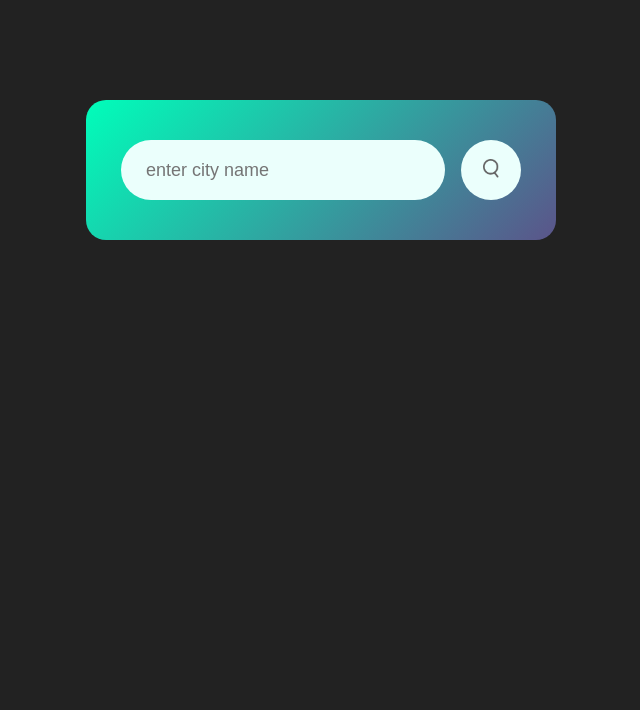
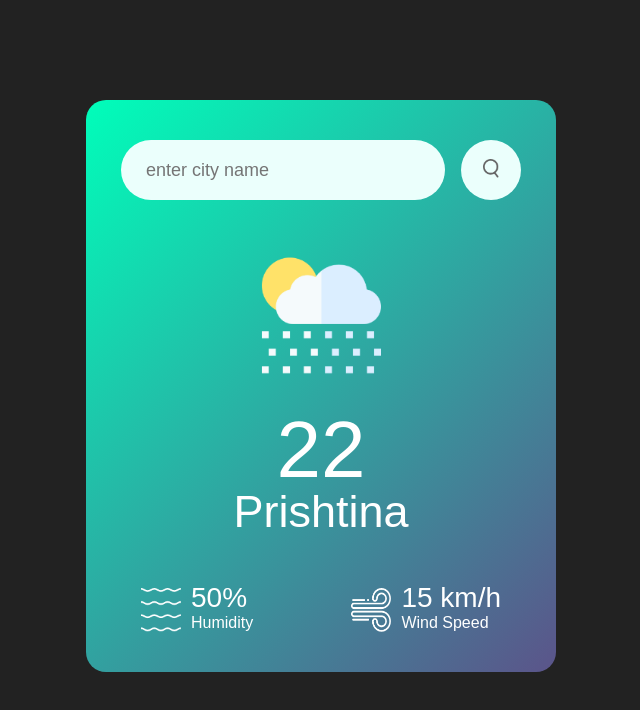
Before and after one commit to fjoollab/whatherapp, a plain HTML site: page index.html in a window 1280 px wide. Shown: the whole page, without its empty margins (319-959 px from the left). Drawn offline with Linux system fonts and the light colour scheme.

Commit message:
second commit

```diff
--- a/index.html
+++ b/index.html
@@ -15,7 +15,74 @@
                 <img src="images/search.png">
             </button>
         </div>
+        <div class="weather">
+            <img src="images/rain.png" class="weather-icon" >
+            <h1 class="temp">22</h1>
+            <h2 class="city">Prishtina</h2>
+            <div class="details">
+                <div class="col">
+                    <img src="images/humidity.png" >
+                    <div>
+                        <p class="humidity">50%</p>
+                        <p>Humidity</p>
+                    </div>
+                </div>
+                <div class="col">
+                    <img src="images/wind.png" >
+                    <div>
+                        <p class="wind">15 km/h</p>
+                        <p>Wind Speed</p>
+                    </div>
+                </div>
+            </div>
+        </div>
     </div>
+
+    <script>
+        const apiKey="7a400f7c98aaf1494f8ebef589c4724a";
+        const apiURL="https://api.openweathermap.org/data/2.5/weather?units=metric&q=";
+
+        const searchBox = document.querySelector(".search input");
+        const searchBtn = document.querySelector(".search button");
+        const weatherIcon = document.querySelector(".weather-icon");
+
+        async function checkWeather(city) {
+            const response = await fetch(apiURL + city + `&appid=${apiKey}`);
+            var data = await response.json();
+
+
+            console.log(data);
+
+            document.querySelector(".city").innerHTML = data.name;
+            document.querySelector(".temp").innerHTML = Math.round(data.main.temp)  + "°C";
+            document.querySelector(".humidity").innerHTML = data.main.humidity + "%";
+            document.querySelector(".wind").innerHTML = data.wind.speed + "km/";
+
+            if(data.Weather[0].main == "Clouds"){
+                weatherIcon.src = "images/clouds.png";
+
+            }else if(data.Weather[0].main == "Clear"){
+                weatherIcon.src = "images/clear.png";
+            }else if(data.Weather[0].main == "Rain"){
+                weatherIcon.src = "images/rain.png";
+            }else if(data.Weather[0].main == "Drizzle"){
+                weatherIcon.src = "images/drizzle.png";
+            }else if(data.Weather[0].main == "Mist"){
+                weatherIcon.src = "images/mist.png";
+            }
+
+    }
+
+    searchBtn.addEventListener("click", ()=>{
+
+        checkWeather(searchBox.value);
+
+
+    })
+
+
+
+    </script>
 
 </body>
 </html>
--- a/style.css
+++ b/style.css
@@ -47,3 +47,37 @@ body{
 .search button img{
     width: 16px;
 }
+.weather-icon{
+    width: 170px;
+    margin-top: 30px;
+}
+.weather h1{
+    font-size: 80px;
+    font-weight: 500;
+}
+.weather h2{
+    font-size: 45px;
+    font-weight: 400;
+    margin-top: -10px;
+}
+.details{
+    display: flex;
+    align-items: cneter;
+    justify-content: space-between;
+    padding: 0 20px;
+    margin-top: 50px;
+}
+.col{
+    display: flex;
+    align-items: cneter;
+    text-align: left;
+}
+.col img{
+    width: 40px;
+    margin-right: 10px;
+}
+.humidity, .wind{
+    font-size: 28px;
+    margin-top: -6px;
+
+}
```
